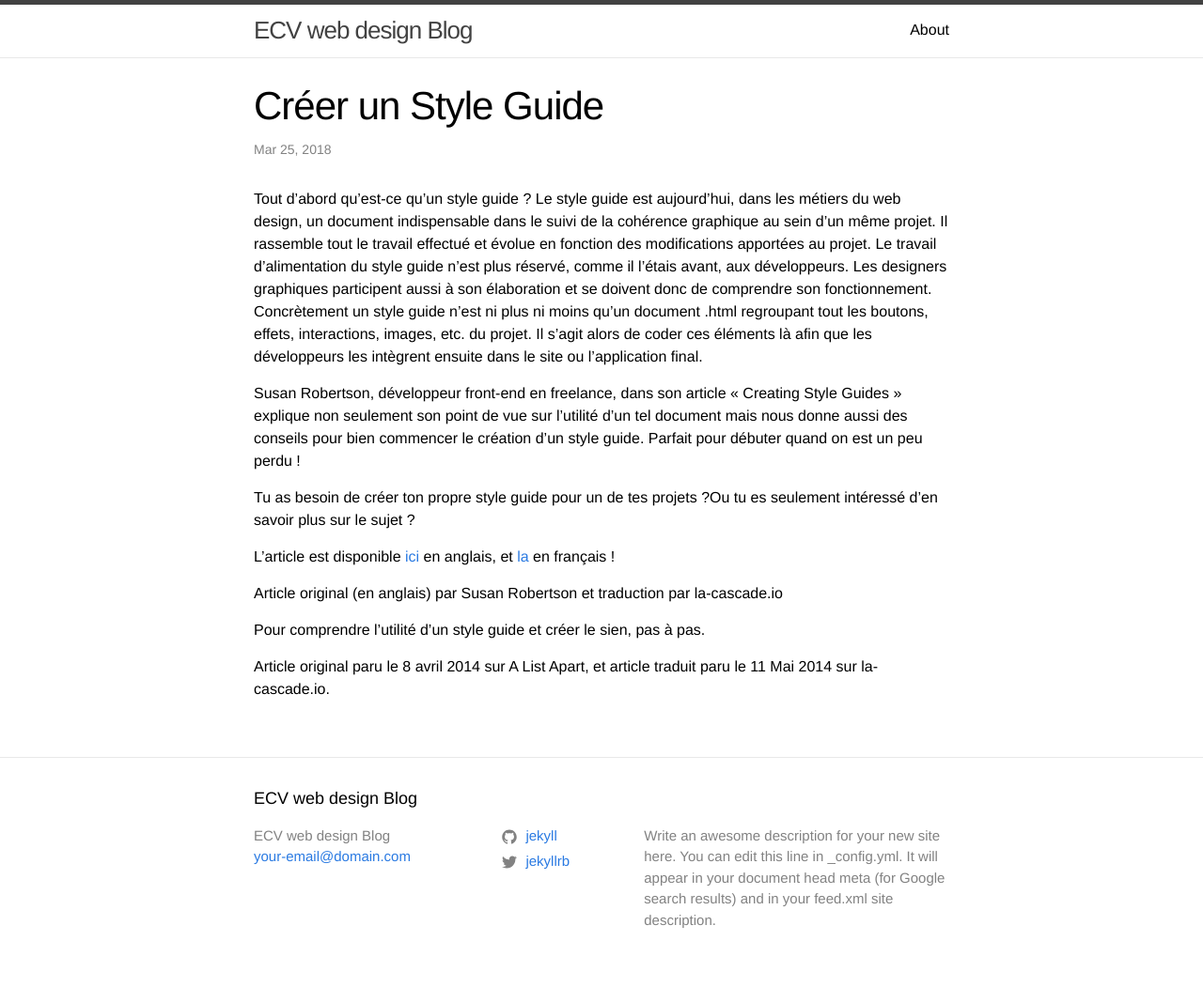
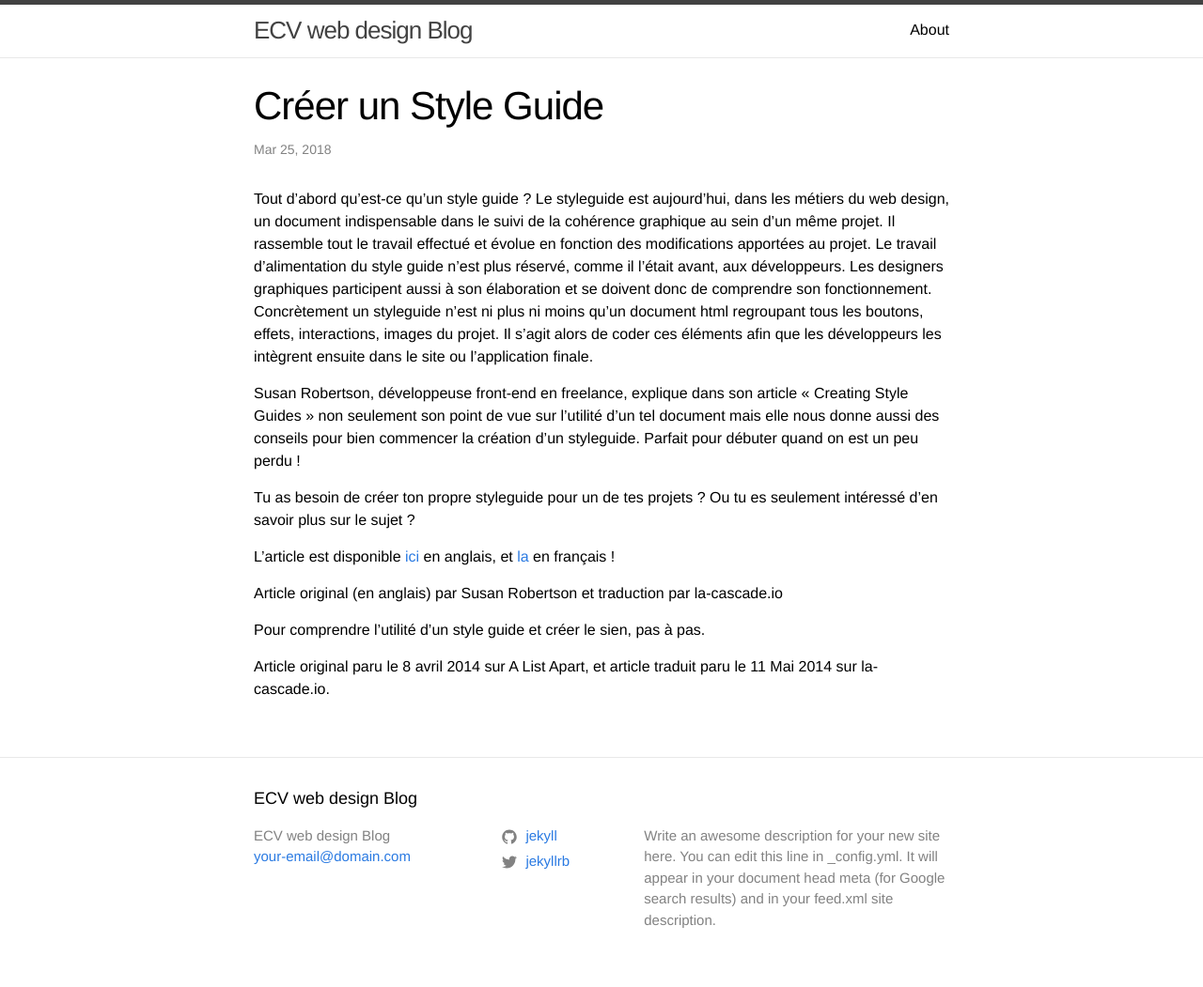
Before and after one commit to ecvwebdesign/ecv-webdesign-blog, a Jekyll site: the page built from _posts/2018-03-25-StyleGuide.markdown, in a window 1280 px wide. Shown: the whole page at 94% size. Built offline with Jekyll 4.4.1, drawn with Linux system fonts in a browser that asks for light colours.

Commit message:
second push

```diff
--- a/_posts/2018-03-25-StyleGuide.markdown
+++ b/_posts/2018-03-25-StyleGuide.markdown
@@ -6,12 +6,12 @@ intro:  Comprendre et créer un style guide c’est facile !
 categories: UI Outils
 ---
 Tout d’abord qu’est-ce qu’un style guide ?
-Le style guide est aujourd’hui, dans les métiers du web design, un document indispensable dans le suivi de la cohérence graphique au sein d’un même projet. Il rassemble tout le travail effectué et évolue en fonction des modifications apportées au projet.
-Le travail d’alimentation du style guide n’est plus réservé, comme il l’étais avant, aux développeurs. Les designers graphiques participent aussi à son élaboration et se doivent donc de comprendre son fonctionnement. Concrètement un style guide n’est ni plus ni moins qu’un document .html regroupant tout les boutons, effets, interactions, images, etc. du projet. Il s’agit alors de coder ces éléments là afin que les développeurs les intègrent ensuite dans le site ou l’application final.
+Le styleguide est aujourd’hui, dans les métiers du web design, un document indispensable dans le suivi de la cohérence graphique au sein d’un même projet. Il rassemble tout le travail effectué et évolue en fonction des modifications apportées au projet.
+Le travail d’alimentation du style guide n’est plus réservé, comme il l’était avant, aux développeurs. Les designers graphiques participent aussi à son élaboration et se doivent donc de comprendre son fonctionnement. Concrètement un styleguide n’est ni plus ni moins qu’un document html regroupant tous les boutons, effets, interactions, images du projet. Il s’agit alors de coder ces éléments afin que les développeurs les intègrent ensuite dans le site ou l’application finale.
 
-Susan Robertson, développeur front-end en freelance, dans son article « Creating Style Guides » explique non seulement son point de vue sur l’utilité d’un tel document mais nous donne aussi des conseils pour bien commencer le création d’un style guide. Parfait pour débuter quand on est un peu perdu !
+Susan Robertson, développeuse front-end en freelance, explique dans son article « Creating Style Guides » non seulement son point de vue sur l’utilité d’un tel document mais elle nous donne aussi des conseils pour bien commencer la création d’un styleguide. Parfait pour débuter quand on est un peu perdu !
 
-Tu as besoin de créer ton propre style guide pour un de tes projets ?Ou tu es seulement intéressé d’en savoir plus sur le sujet ?
+Tu as besoin de créer ton propre styleguide pour un de tes projets ? Ou tu es seulement intéressé d’en savoir plus sur le sujet ?
 
 L’article est disponible <a href="http://alistapart.com/article/creating-style-guides">ici</a> en anglais, et <a href="https://la-cascade.io/creer-un-guide-de-style/">la</a> en français !
 
```
Also changed, not shown: _posts/2018-03-25-Evolution-Navigation-Web.markdown (added, +16 -0 lines), assets/images/2018-03-25-EvolutionNavigation.jpg (added).
